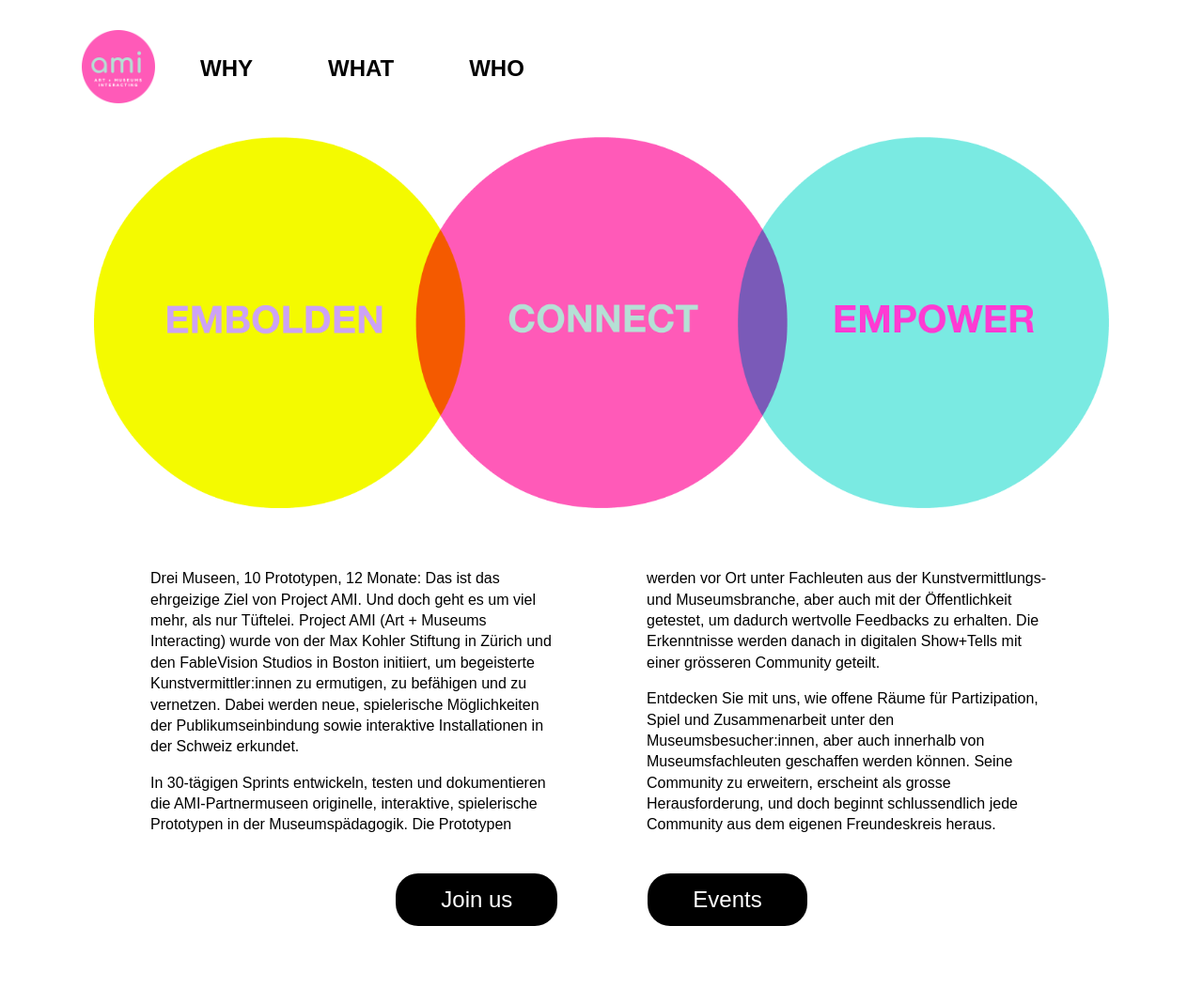
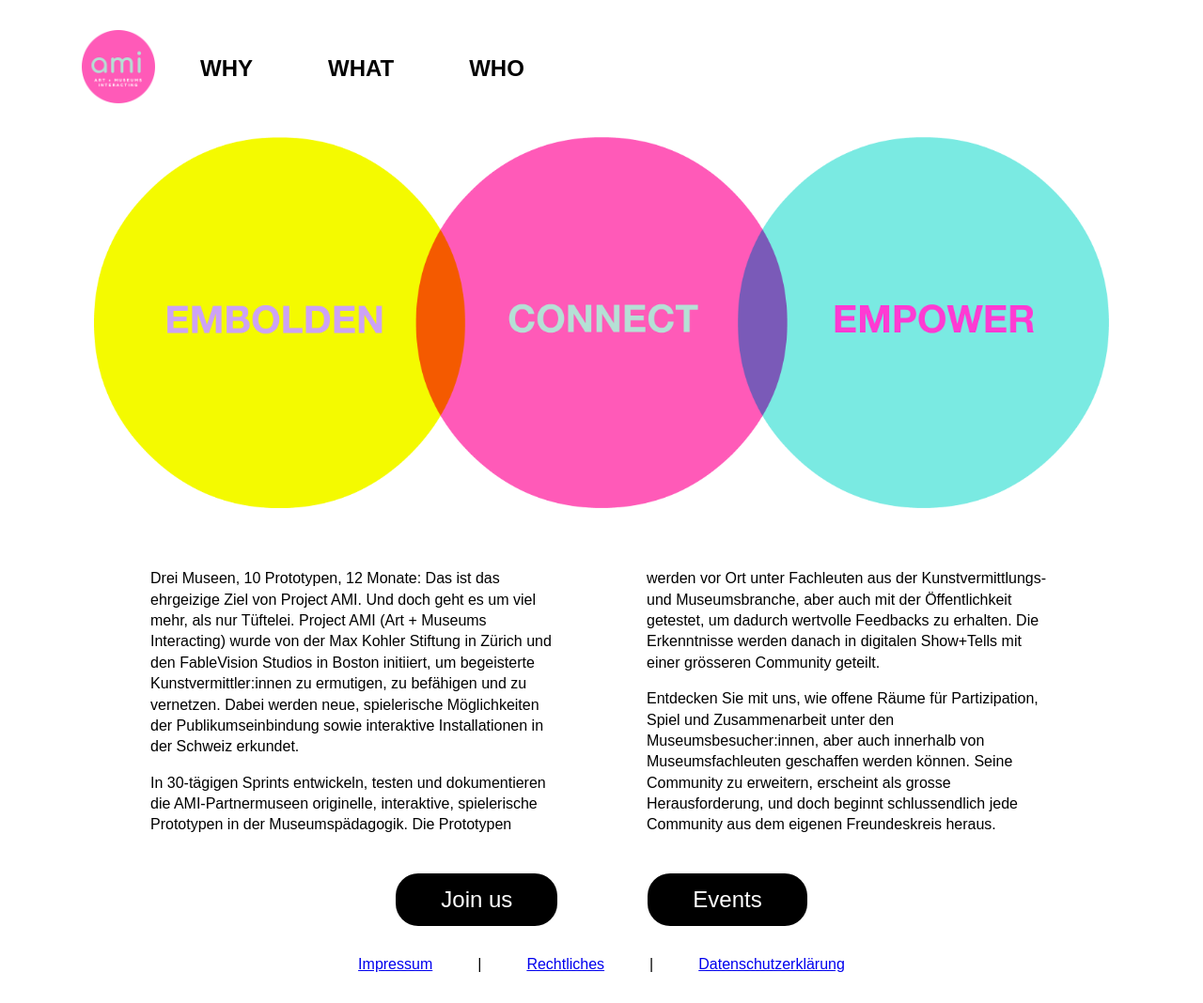
Before and after one commit to FableVision/ami-website, a Jekyll site: the page built from index.html, in a window 1280 px wide. Shown: the whole page at 94% size. Built offline with Jekyll 4.4.1, drawn with Linux system fonts in a browser that asks for light colours; before the commit the page ends 1018 px from its top, so only the background shows below that.

Commit message:
added privacy policy links to footer

```diff
--- a/_includes/footer.html
+++ b/_includes/footer.html
@@ -1,6 +1,9 @@
 
 <footer>
-  <button onclick="showPopup()">Join us</button><a href="/events">Events</a>
+  <div><button onclick="showPopup()">Join us</button><a href="/events" class="button">Events</a></div>
+  <div class="privacy-links">
+    <a href="/datenschutzerklarung">Impressum</a> | <a href="/datenschutzerklarung#rechtliches">Rechtliches</a> | <a href="/datenschutzerklarung#datenschutzerklärung-1">Datenschutzerklärung</a>
+  </div>
 </footer>
 
     <script src="https://t72d9104b.emailsys1a.net/form/224/269/c391162133/popup.js?_g=1693943413" async onload="loaded()"></script>
--- a/_sass/_main.scss
+++ b/_sass/_main.scss
@@ -293,7 +293,7 @@
 
 
 
-footer {
+footer div {
   max-width: 960px;
   width: 90%;
   margin: 2rem auto;
@@ -307,7 +307,7 @@
   display: block;
 }
 
-footer button, footer a {
+footer button, footer a.button {
   background-color: black;
   color: var(--theme-color);
   border: none;
@@ -320,8 +320,12 @@
   height: 3.5rem;
 }
 
-footer a {
+footer .button {
   margin-left: 6rem;
+}
+
+footer .privacy-links a {
+  margin: 0 3rem;
 }
 
 #popup {
```
